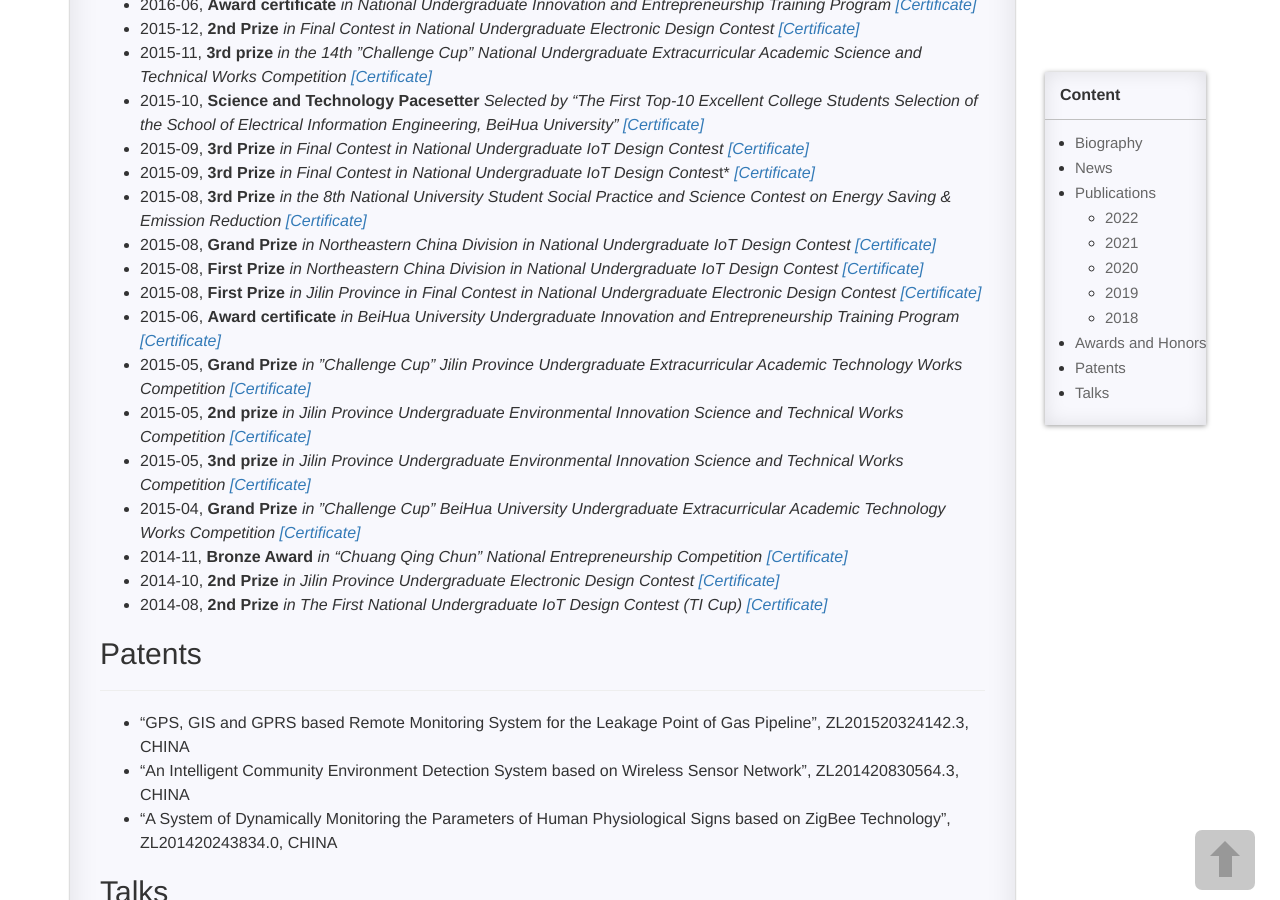
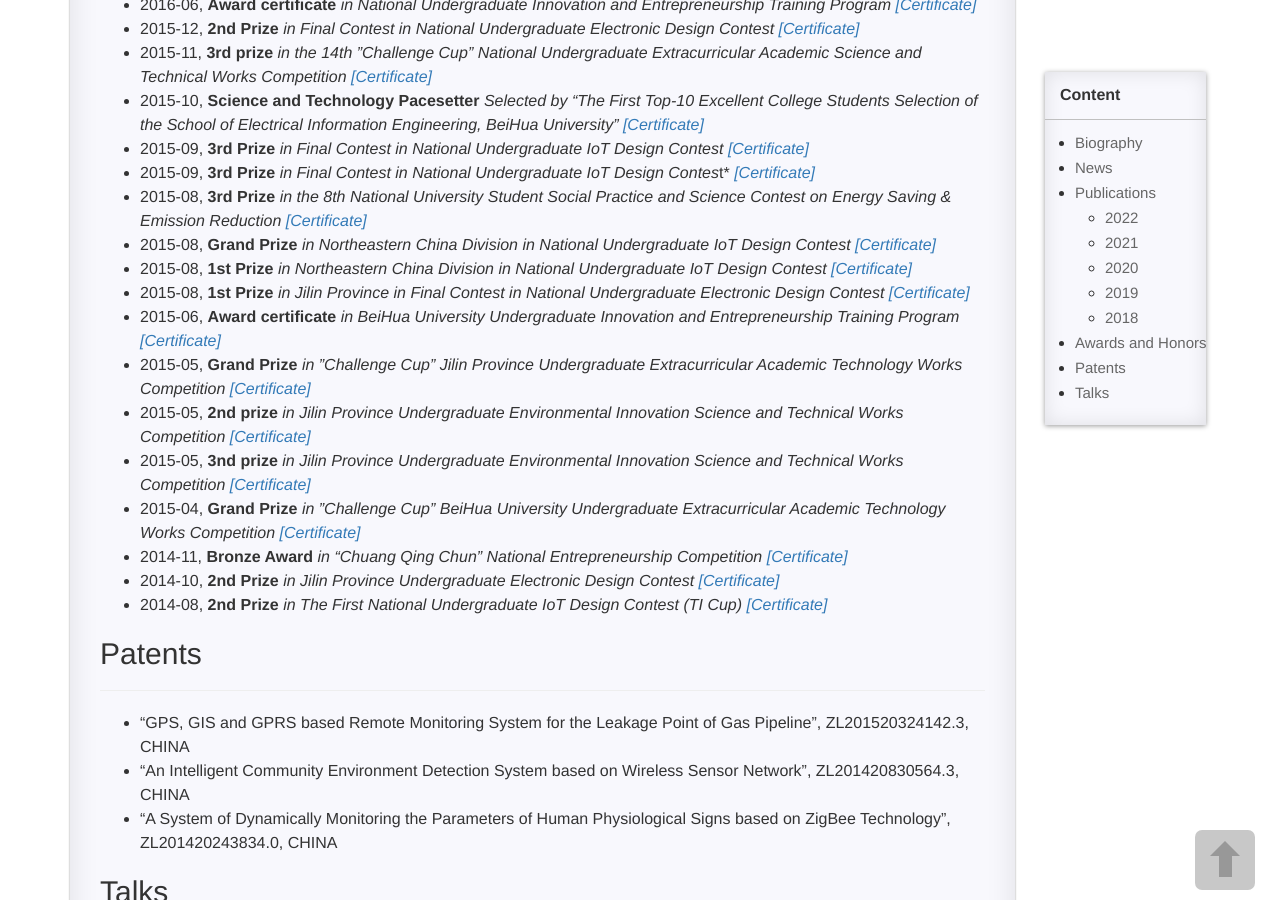
Before and after one commit to XihongZhou/xihongzhou.github.io, a Jekyll site: the page built from pages/1_homepage.md, in a window 1280 px wide and 900 px high, scrolled down 1859 px. Built offline with Jekyll 4.4.1, drawn with Linux system fonts in a browser that asks for light colours; comment, search, counter and statistics services are not loaded.

Commit message:
Update 1_homepage.md

```diff
--- a/pages/1_homepage.md
+++ b/pages/1_homepage.md
@@ -95,8 +95,8 @@ permalink: /homepage/
 - 2015-09, **3rd Prize** *in Final Contest in National Undergraduate IoT Design Contes*t* [*[Certificate]*](https://xihongzhou.github.io/images/Certificate/2015-09_NU_IoT_DC_(2).jpg)
 - 2015-08, **3rd Prize** *in the 8th National University Student Social Practice and Science Contest on Energy Saving & Emission Reduction* [*[Certificate]*](https://xihongzhou.github.io/images/Certificate/2015-08_NUS_SPSC_ESER.jpg)
 - 2015-08, **Grand Prize** *in Northeastern China Division in National Undergraduate IoT Design Contest* [*[Certificate]*](https://xihongzhou.github.io/images/Certificate/2015-08_NU_IoT_DC_(GP_NCD).jpg)
-- 2015-08, **First Prize** *in Northeastern China Division in National Undergraduate IoT Design Contest* [*[Certificate]*](https://xihongzhou.github.io/images/Certificate/2015-08_NU_IoT_DC_(FP_NCD).jpg)
-- 2015-08, **First Prize** *in Jilin Province in Final Contest in National Undergraduate Electronic Design Contest* [*[Certificate]*](https://xihongzhou.github.io/images/Certificate/2015-08_NU_EDC_(FP_JP).jpg)
+- 2015-08, **1st Prize** *in Northeastern China Division in National Undergraduate IoT Design Contest* [*[Certificate]*](https://xihongzhou.github.io/images/Certificate/2015-08_NU_IoT_DC_(FP_NCD).jpg)
+- 2015-08, **1st Prize** *in Jilin Province in Final Contest in National Undergraduate Electronic Design Contest* [*[Certificate]*](https://xihongzhou.github.io/images/Certificate/2015-08_NU_EDC_(FP_JP).jpg)
 - 2015-06, **Award certificate** *in BeiHua University Undergraduate Innovation and Entrepreneurship Training Program* [*[Certificate]*](https://xihongzhou.github.io/images/Certificate/2015-06_BHU_IETP.jpg)
 - 2015-05, **Grand Prize** *in ”Challenge Cup” Jilin Province Undergraduate Extracurricular Academic Technology Works Competition* [*[Certificate]*](https://xihongzhou.github.io/images/Certificate/2015-05_PU_EATWC_(GP).jpg)
 - 2015-05, **2nd prize** *in Jilin Province Undergraduate Environmental Innovation Science and Technical Works Competition* [*[Certificate]*](https://xihongzhou.github.io/images/Certificate/2015-05-16_PU_EISTWC_(2P).jpg)
```
